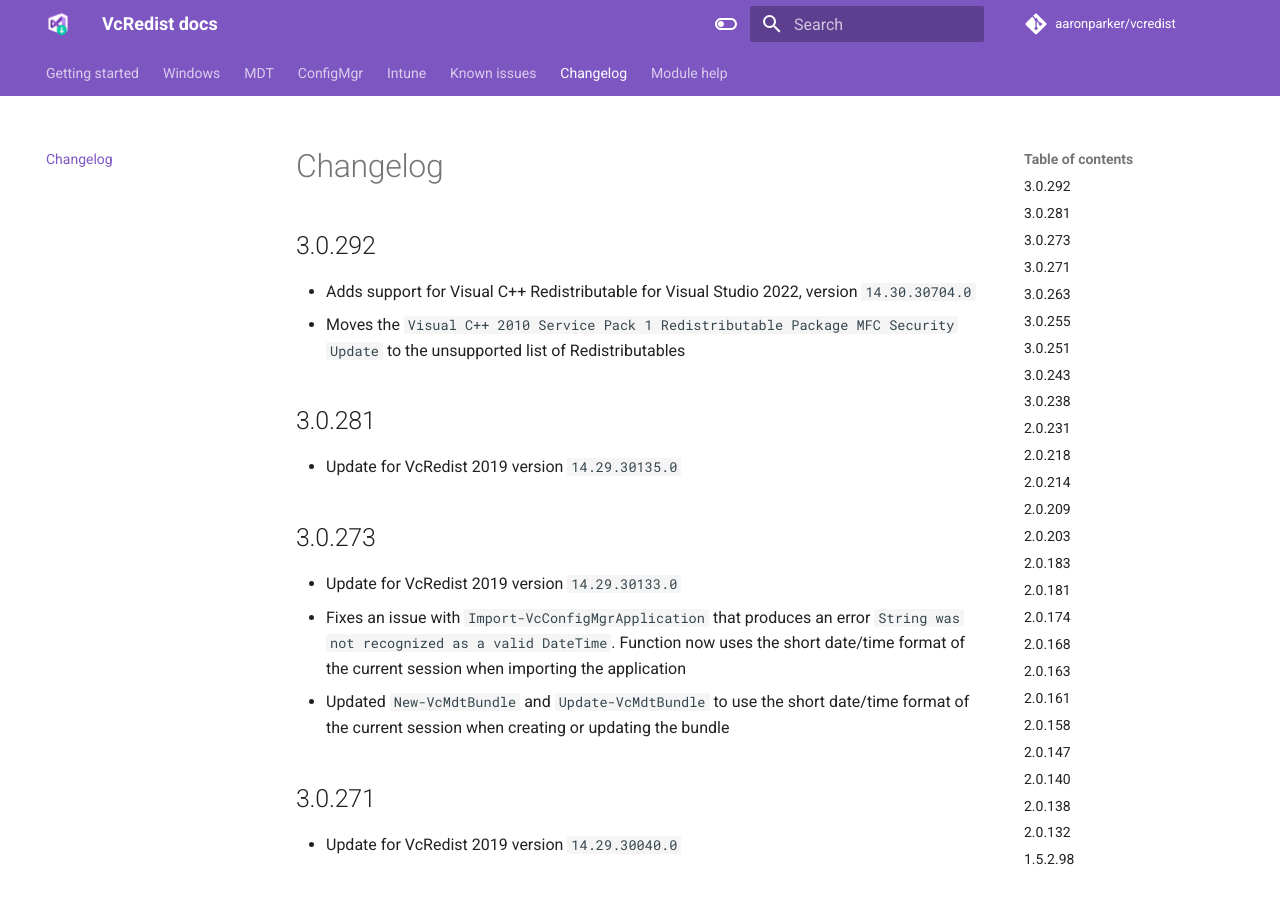
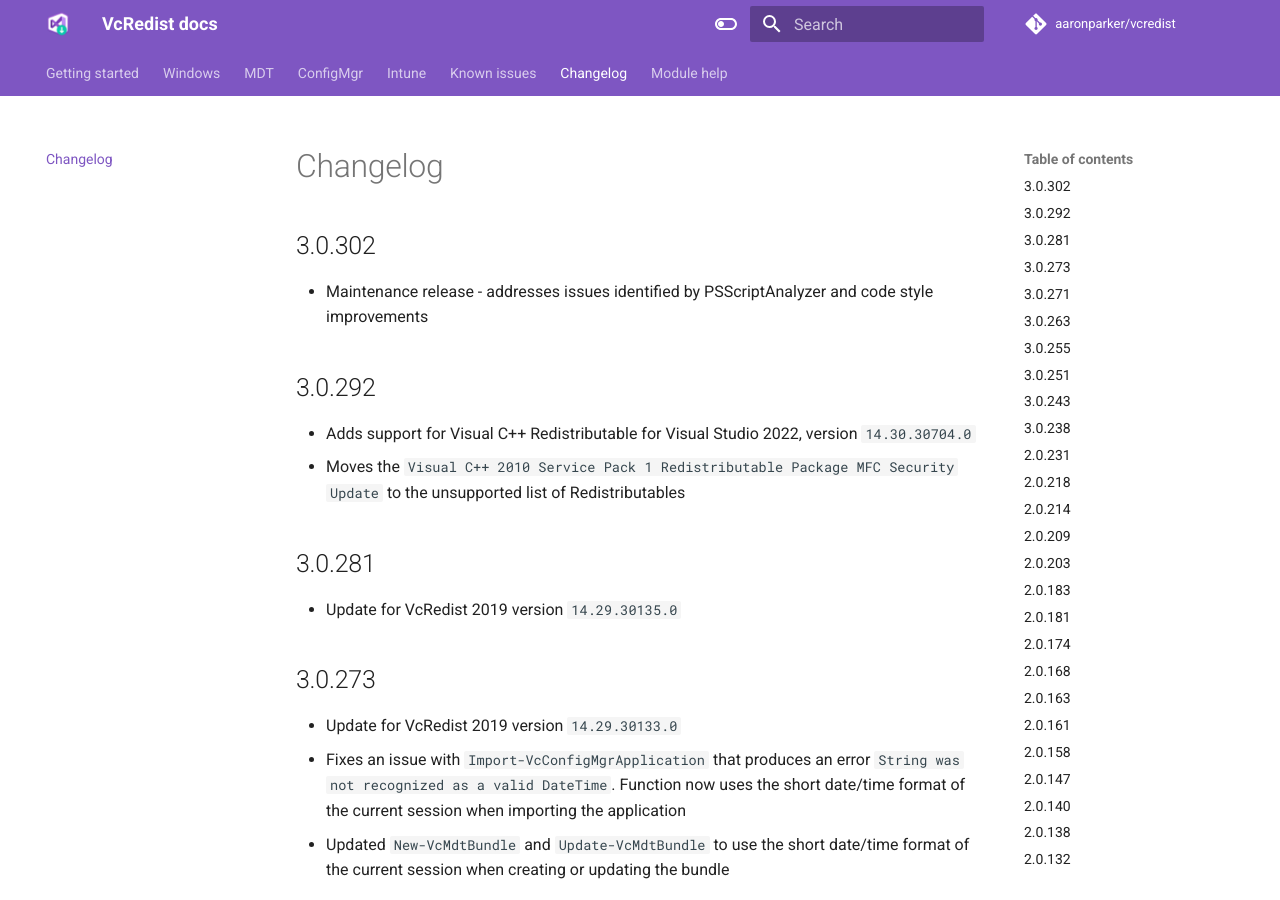
Before and after one commit to aaronparker/vcredist, an MkDocs documentation site: the page built from docs/changelog.md, in a window 1280 px wide and 900 px high. Built offline with MkDocs 1.6.1 and Material for MkDocs 9.7.7, drawn with Linux system fonts in a browser that asks for light colours; comment, search, counter and statistics services are not loaded.

Commit message:
Update changelog.md

```diff
--- a/docs/changelog.md
+++ b/docs/changelog.md
@@ -1,4 +1,8 @@
 # Changelog
+
+## 3.0.302
+
+* Maintenance release - addresses issues identified by PSScriptAnalyzer and code style improvements
 
 ## 3.0.292
 
```
